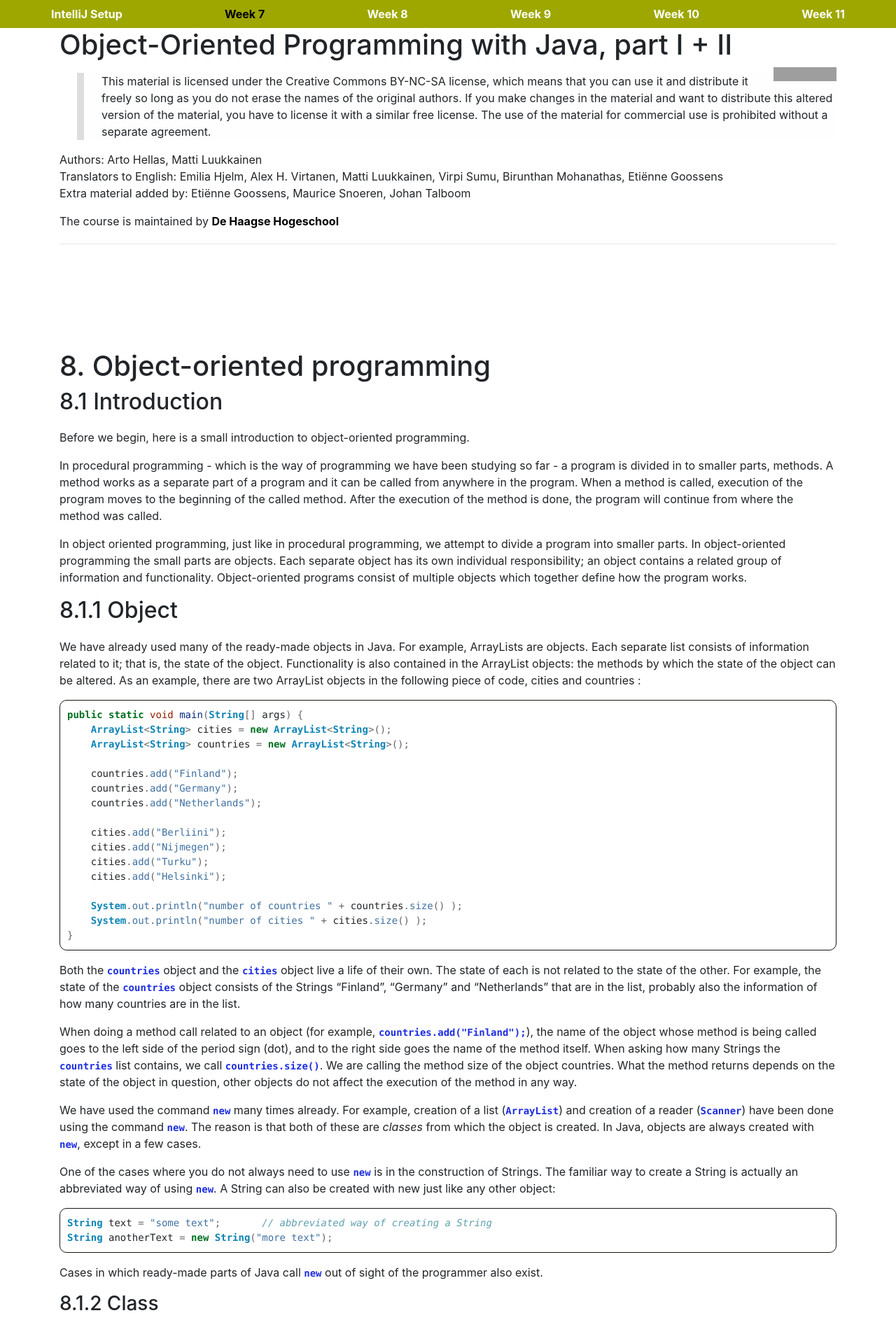
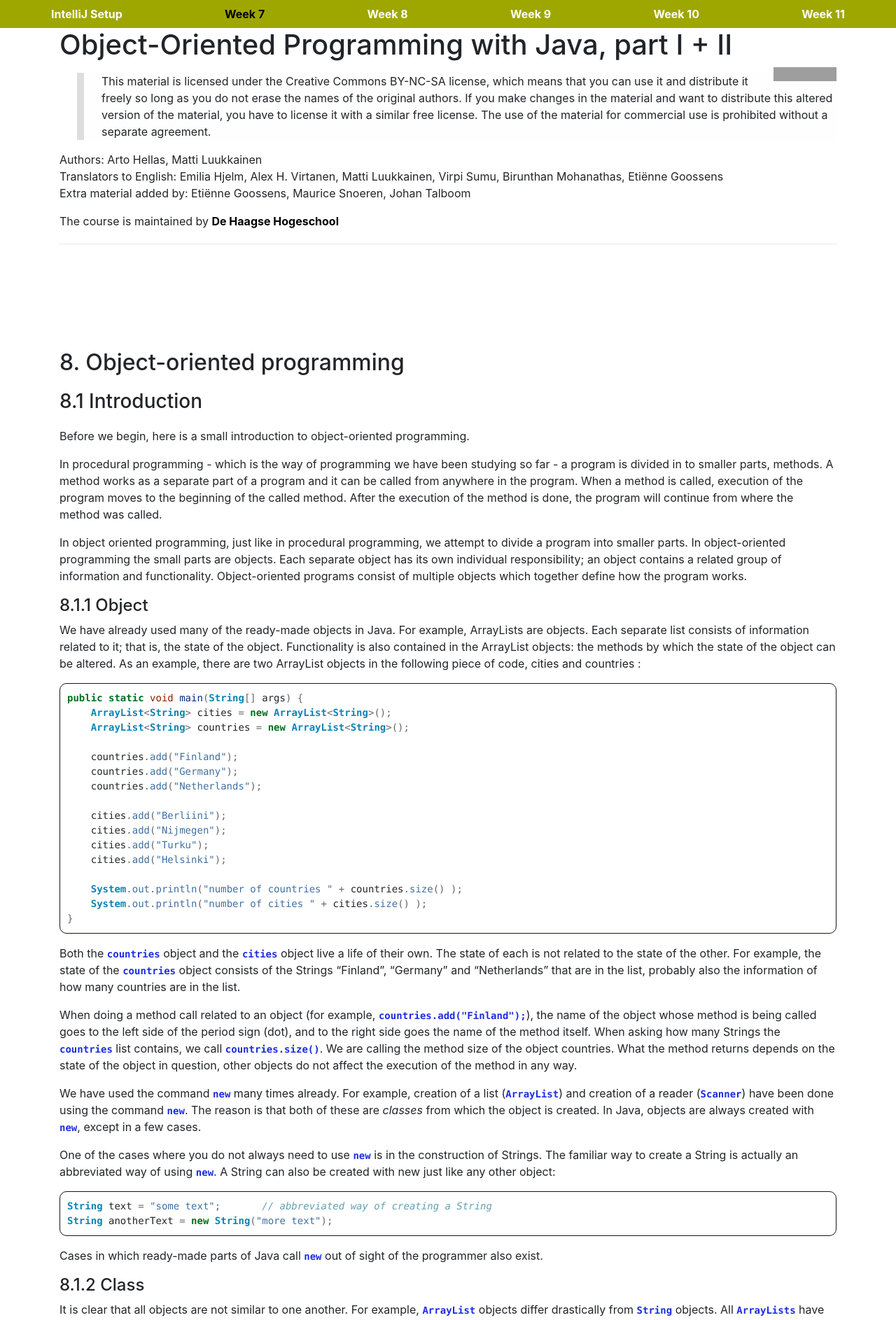
Before and after one commit to hhs-2018-se-dt-s2-apip/APDE-lesmateriaal, a Jekyll site: the page built from week7.md, in a window 1280 px wide. Shown: the top 1886 px of the page at 70% size. Built offline with Jekyll 4.4.1, drawn with Linux system fonts in a browser that asks for light colours; comment, search, counter and statistics services are not loaded; grey boxes are pictures that could not be loaded.

Commit message:
Hoofdstuktitels 1 niveau kleiner.

```diff
--- a/_includes/week04/21-Object-oriented-programming.md
+++ b/_includes/week04/21-Object-oriented-programming.md
@@ -1,12 +1,12 @@
-# 8. Object-oriented programming
-## 8.1 Introduction
+## 8. Object-oriented programming
+### 8.1 Introduction
 Before we begin, here is a small introduction to object-oriented programming.
 
 In procedural programming - which is the way of programming we have been studying so far - a program is divided in to smaller parts, methods. A method works as a separate part of a program and it can be called from anywhere in the program. When a method is called, execution of the program moves to the beginning of the called method. After the execution of the method is done, the program will continue from where the method was called.
 
 In object oriented programming, just like in procedural programming, we attempt to divide a program into smaller parts. In object-oriented programming the small parts are objects. Each separate object has its own individual responsibility; an object contains a related group of information and functionality. Object-oriented programs consist of multiple objects which together define how the program works.
 
-## 8.1.1 Object
+#### 8.1.1 Object
 
 We have already used many of the ready-made objects in Java. For example, ArrayLists are objects. Each separate list consists of information related to it; that is, the state of the object. Functionality is also contained in the ArrayList objects: the methods by which the state of the object can be altered. As an example, there are two ArrayList objects in the following piece of code, cities and countries :
 
@@ -44,7 +44,7 @@ String anotherText = new String("more text");
 
 Cases in which ready-made parts of Java call `new` out of sight of the programmer also exist.
 
-### 8.1.2 Class
+#### 8.1.2 Class
 
 It is clear that all objects are not similar to one another. For example, `ArrayList` objects differ drastically from `String` objects. All `ArrayLists` have the same methods `add`, `contains`, `remove`, `size`, ... and respectively all String objects have the same methods (`substring`, `length`, `charAt`, ...). `Arraylist` and `String` objects do not have the same methods because they are different types of objects.
 
@@ -52,7 +52,7 @@ The type of a certain group of objects is called a **class**. `ArrayList` is a c
 
 Objects of the same class all have the same methods and a similar state. For example, the state of an `ArrayList` object consists of elements inserted to the list while the state of a `String` object consists of a string of characters.
 
-## 8.2 A class and its objects
+### 8.2 A class and its objects
 
 A **class defines** what kind of objects it has:
 
@@ -79,7 +79,7 @@ Constructors take parameters the way any other method does.
 {% include week04/exercise/003.md %}
 {: .exercises }
 
-### 8.2.1 Defining your own class - object variables
+#### 8.2.1 Defining your own class - object variables
 
 A class is defined to serve some meaningful whole. Often a "meaningful whole" represents something from the real world. If a computer program needs to handle personal data it could be sensible to define a separate class Person which then holds methods and attributes related to an individual.
 
@@ -121,7 +121,7 @@ Variables defined within a class are called object *attributes*, *object fields*
 
 So, we have defined the schematics -- the class -- for the person object. All person objects have the variables `name` and `age`. The 'state' of the objects is determined by the values that have been set to its variables.
 
-### 8.2.2 Defining your own class - constructor, or "formatting the state"
+#### 8.2.2 Defining your own class - constructor, or "formatting the state"
 
 When an object is created its starting state is defined at the same time. Self-defined objects are created for the most part in the same way as ready-made objects (`ArrayList` objects for example) are created. Objects are created with the `new` command. When creating an object it would be handy to be able to set the values of some of the variables of that object.
 
```
